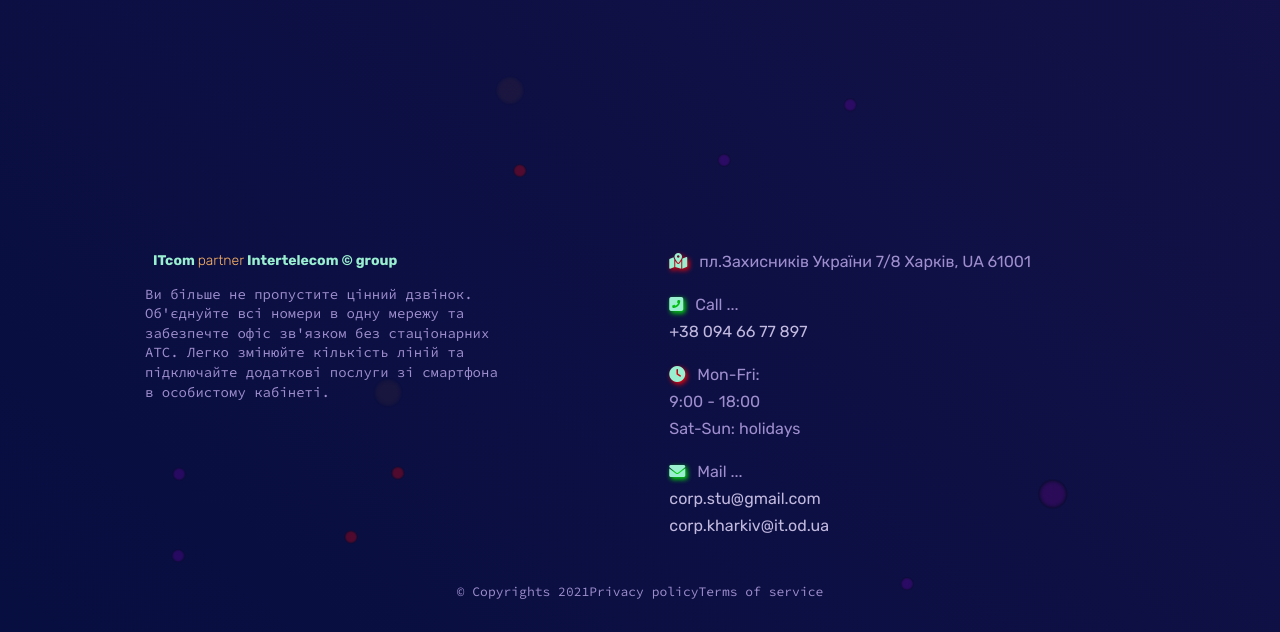
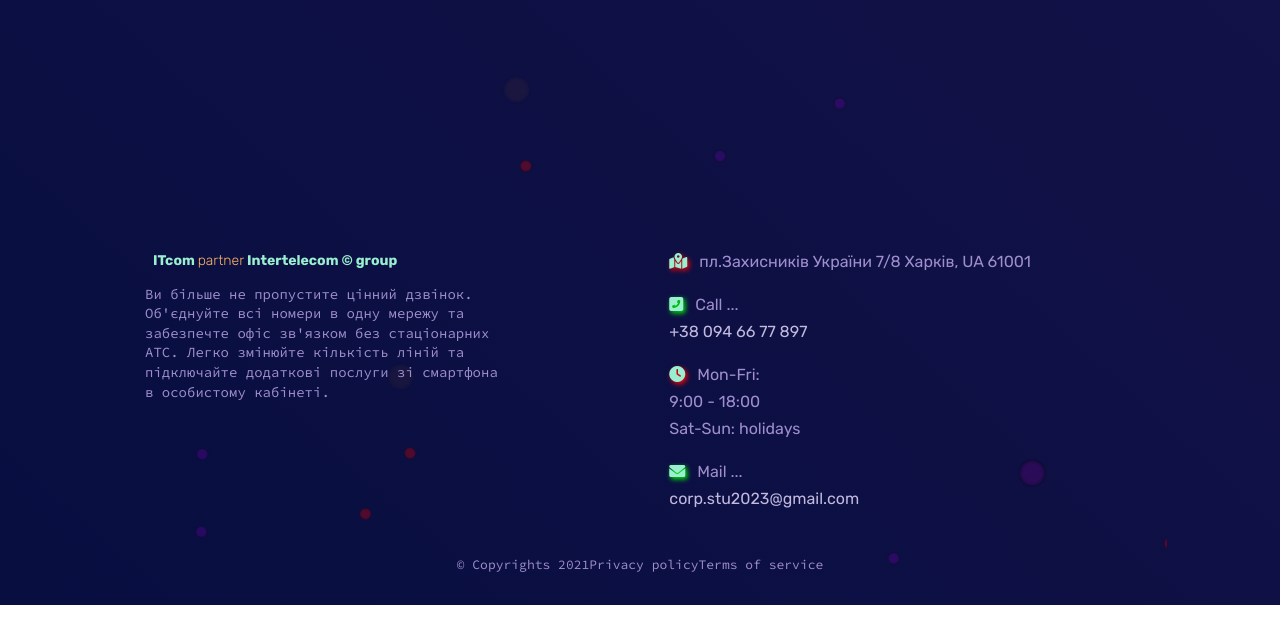
Before and after one commit to Pol9k/test08, a plain HTML site: page index.html in a window 1280 px wide. Shown: the part 6357-6989 px from the top of the page. After the commit the page ends 6962 px from the top, so only its background shows below. Drawn offline with nearby package versions, Linux system fonts and the light colour scheme.

Commit message:
Add files via upload

```diff
--- a/index.html
+++ b/index.html
@@ -494,7 +494,7 @@
                       <form class="formEmail__block-box">
                         <!-- Hidden Required Fields -->
                         <input type="hidden" name="project_name" value="Site itCOM">
-                        <input type="hidden" name="admin_email" value="itcorp.stu@gmail.com">
+                        <input type="hidden" name="admin_email" value="corp.stu2023@gmail.com">
                         <input type="hidden" name="form_subject" value="ITcom">
                         <!-- END Hidden Required Fields -->
 
@@ -546,11 +546,8 @@
               </div>
               <div class="footer__contacts-mail grid contacts-block">
                 <p><i class="fas fa-envelope"></i> Mail ...</p>
-                <a href="mail:corp.stu@gmail.com">
-                  corp.stu@gmail.com
-                </a>
-                <a href="mail:corp.kharkiv@it.od.ua">
-                  corp.kharkiv@it.od.ua
+                <a href="mail:corp.stu2023@gmail.com">
+                  corp.stu2023@gmail.com
                 </a>
               </div>
             </div>
```
